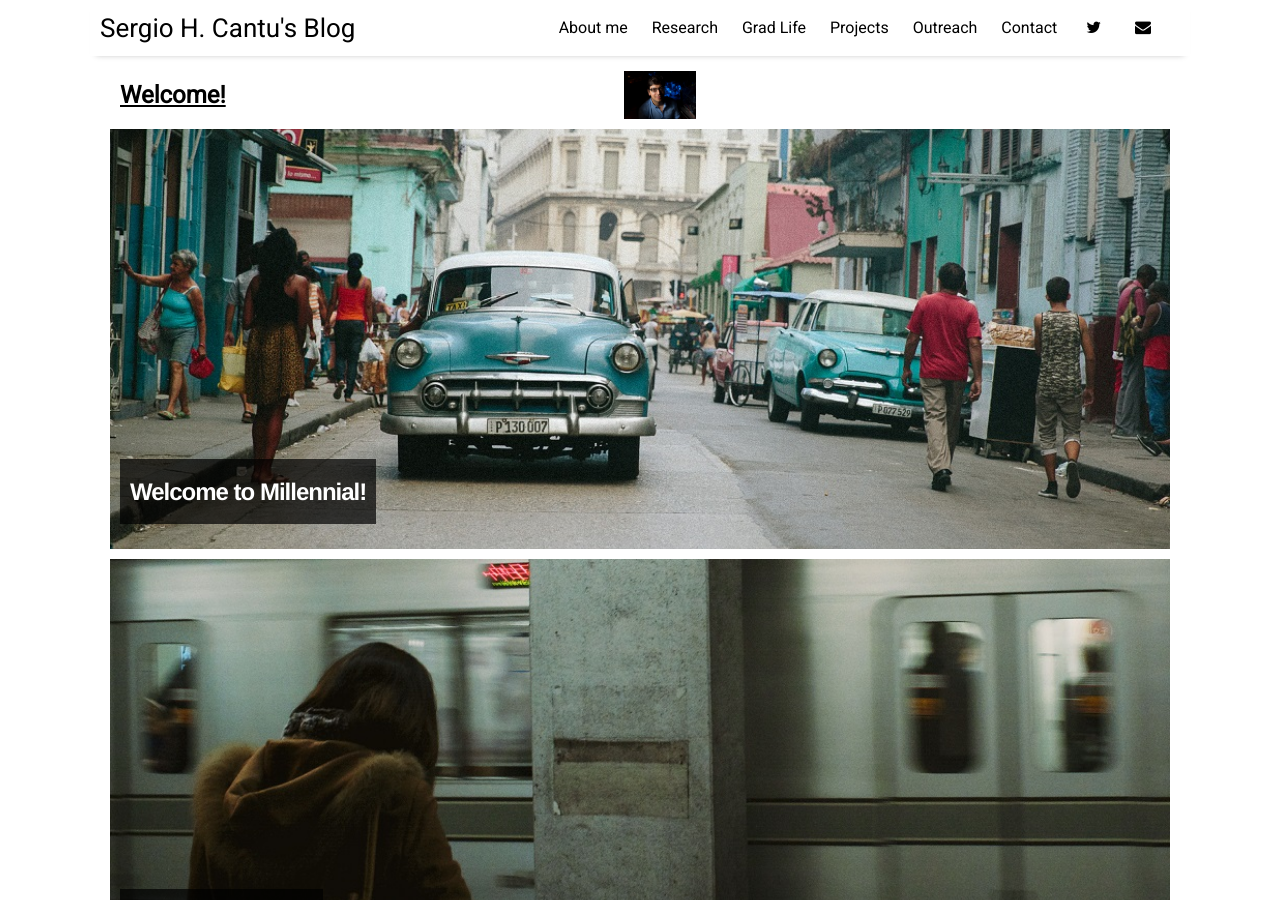
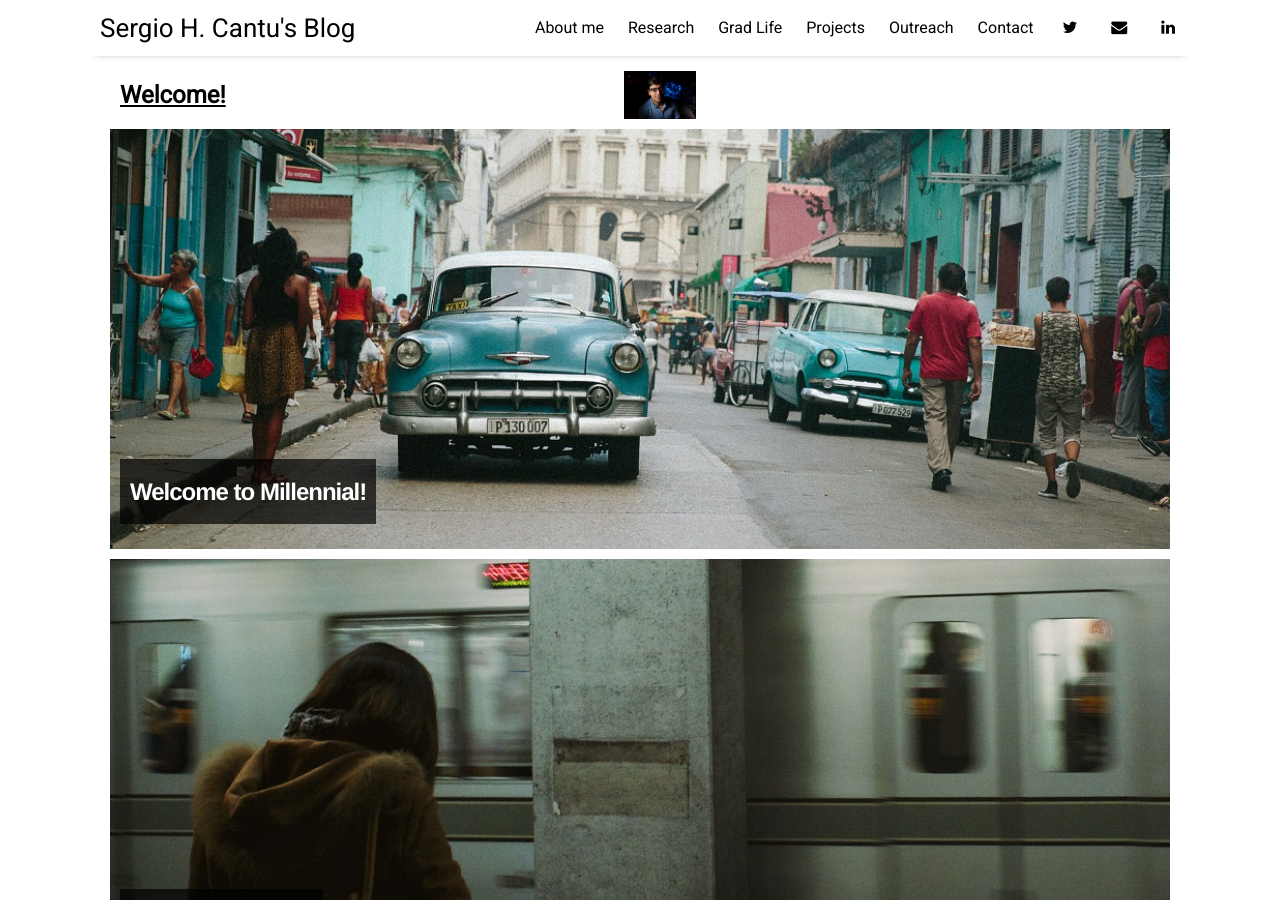
Before and after one commit to ChekHub/chekhub.github.io, a Jekyll site: the page built from index.html, in a window 1280 px wide and 900 px high. Built offline with Jekyll 4.4.1, drawn with Linux system fonts in a browser that asks for light colours; nearby versions of some CDN libraries; the list of posts is cut into pages by our own code.

Commit message:
Update settings.yml

```diff
--- a/_data/settings.yml
+++ b/_data/settings.yml
@@ -21,7 +21,7 @@ menu:
 social:
 - {icon: 'twitter', link: 'https://twitter.com/elchekchek'}
 - {icon: 'envelope', link: 'mailto:scanleo@me.com'}
-- {icon: 'linked-in', link: 'https://www.linkedin.com/in/sergio-h-cantu-98331635'}
+- {icon: 'linkedin', link: 'https://www.linkedin.com/in/sergio-h-cantu-98331635'}
 
 # Available social icons are powered by Font Awesome, so you can use any icon that they offer
 
```
